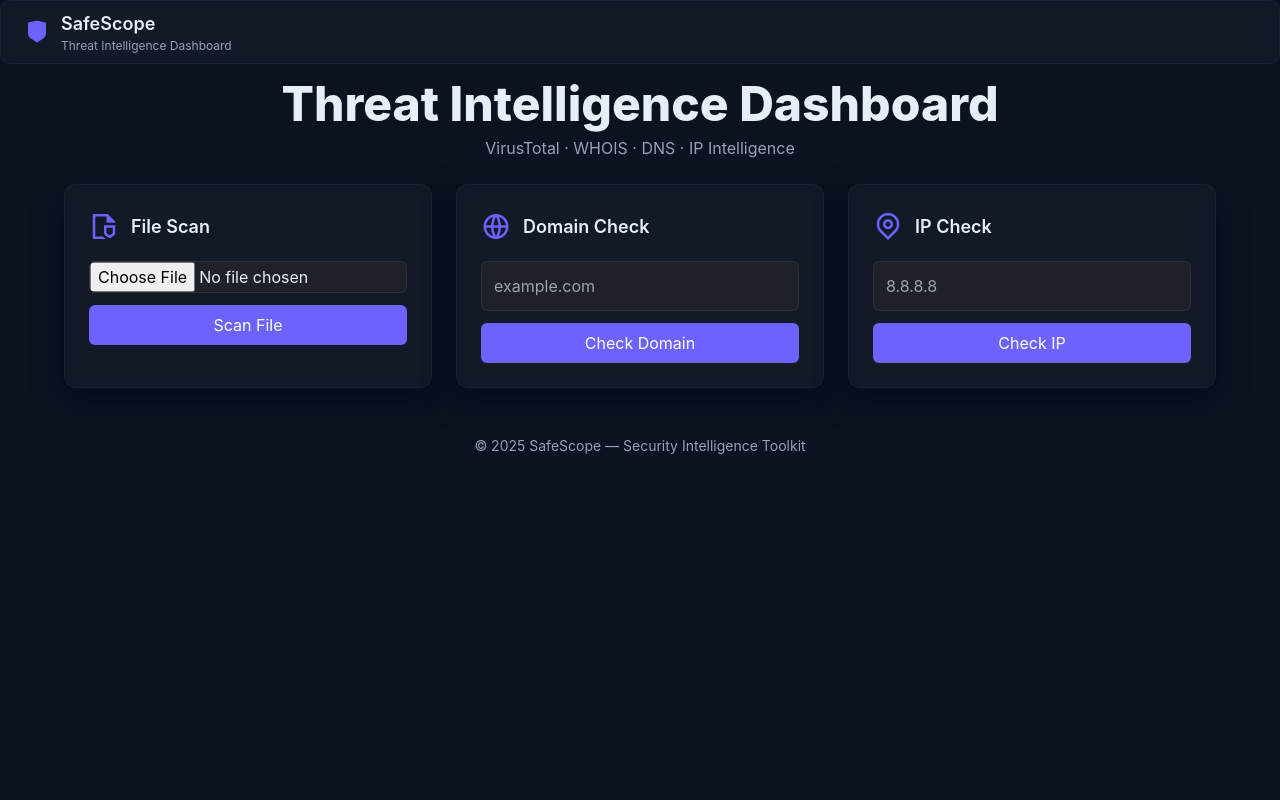
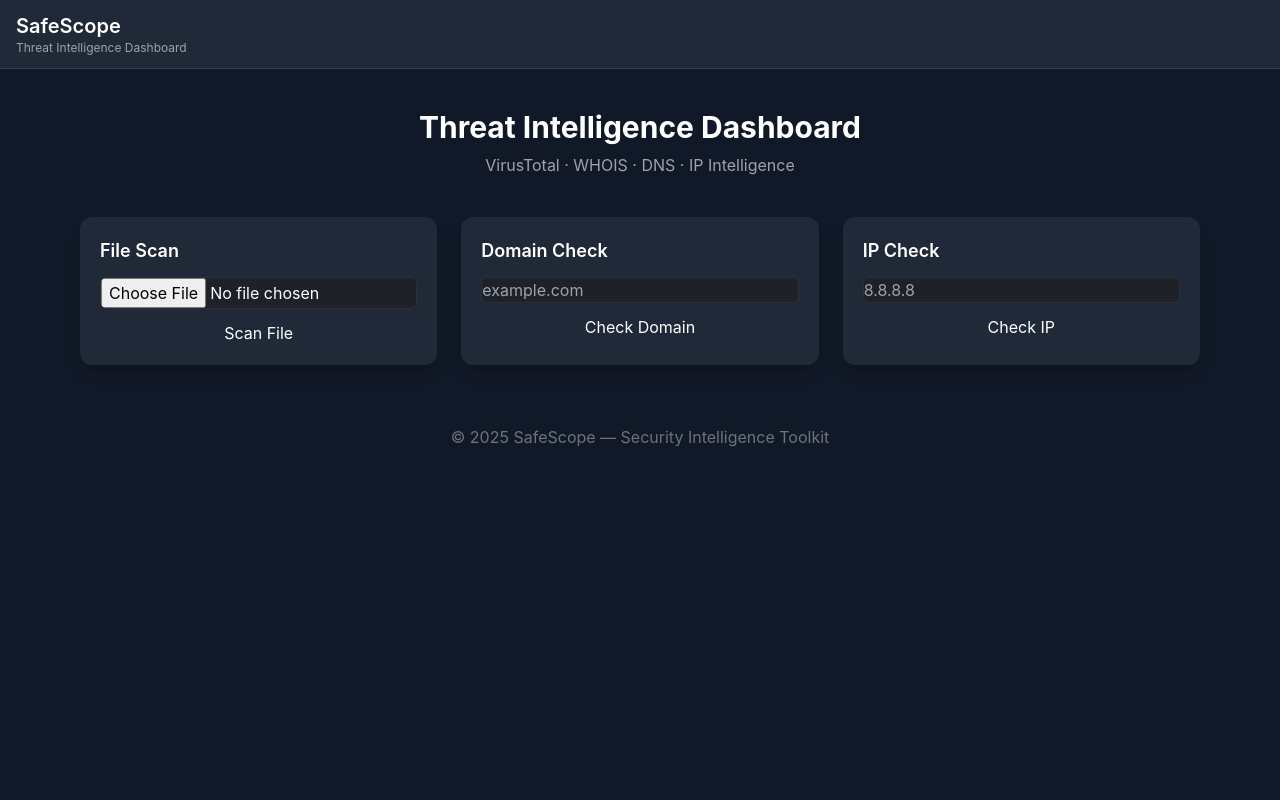
Before and after one commit to Iyohabenjami/Safescope, a Flask app: page / in a window 1280 px wide. Run offline with Flask 3, Linux system fonts and the light colour scheme; some libraries are stand-ins or nearby versions.

Commit message:
Update index.html

```diff
--- a/templates/index.html
+++ b/templates/index.html
@@ -5,155 +5,100 @@
   <meta name="viewport" content="width=device-width,initial-scale=1" />
   <title>SafeScope — Threat Intelligence Dashboard</title>
 
-  <!-- Tailwind CDN (optional for utilities used in markup) -->
   <script src="https://cdn.tailwindcss.com"></script>
 
-  <link href="https://cdn.jsdelivr.net/npm/remixicon@4.2.0/fonts/remixicon.css" rel="stylesheet">
   <link rel="stylesheet" href="/static/css/style.css">
 </head>
 
-<body class="min-h-screen flex flex-col">
+<body class="bg-gray-900 text-white">
 
-  <!-- Header -->
-  <header class="fixed top-0 left-0 right-0 h-16 glass z-50 flex items-center justify-between px-6">
-    <div class="flex items-center gap-3">
-      <i class="ri-shield-fill text-2xl" style="color:var(--accent)"></i>
-      <div>
-        <div class="text-lg font-semibold">SafeScope</div>
-        <div class="text-xs text-[var(--muted)]">Threat Intelligence Dashboard</div>
-      </div>
-    </div>
-  </header>
+  <!-- NAV -->
+  <nav class="bg-gray-800 border-b border-gray-700 px-4 py-3">
+    <div class="text-xl font-semibold">SafeScope</div>
+    <div class="text-xs text-gray-400">Threat Intelligence Dashboard</div>
+  </nav>
 
-  <!-- Hero -->
-  <section class="pt-20 pb-12 relative overflow-hidden">
-    <div class="max-w-5xl mx-auto text-center px-4">
-      <h1 class="text-4xl md:text-5xl font-extrabold mb-2">Threat Intelligence Dashboard</h1>
-      <p class="text-md text-[var(--muted)]">VirusTotal · WHOIS · DNS · IP Intelligence</p>
-    </div>
-  </section>
+  <main class="max-w-6xl mx-auto px-4 py-10">
 
-  <!-- Main -->
-  <main class="flex-1 -mt-6 px-4 md:px-8 lg:px-12">
-    <div class="max-w-6xl mx-auto">
+    <h1 class="text-center text-3xl font-bold mb-2">Threat Intelligence Dashboard</h1>
+    <p class="text-center text-gray-400 mb-10">
+      VirusTotal · WHOIS · DNS · IP Intelligence
+    </p>
+
     <div class="grid grid-cols-1 md:grid-cols-3 gap-6">
 
-        <!-- File Scan -->
-        <div class="glass rounded-xl p-6 card-shadow">
-          <div class="flex items-center mb-4">
-            <i class="ri-file-shield-2-line text-3xl" style="color:var(--accent)"></i>
-            <h3 class="ml-3 text-lg font-semibold">File Scan</h3>
+      <!-- FILE SCAN -->
+      <div class="card p-5 bg-gray-800 rounded-xl shadow-lg">
+        <h3 class="text-lg font-semibold mb-3">File Scan</h3>
+        <input id="file-input" type="file" class="text-white mb-3">
+        <button onclick="scanFile()" class="btn-primary w-full">Scan File</button>
+
+        <div id="file-loading" class="hidden mt-3 text-blue-400">Scanning...</div>
+        <div id="file-results" class="hidden mt-3"></div>
       </div>
 
-          <form id="file-form" onsubmit="event.preventDefault(); scanFile();">
-            <input type="file" id="file-input" class="mb-3 w-full" />
-            <button id="file-scan-btn" class="btn-accent w-full py-2 rounded-md" type="button" onclick="scanFile()">Scan File</button>
-          </form>
+      <!-- DOMAIN CHECK -->
+      <div class="card p-5 bg-gray-800 rounded-xl shadow-lg">
+        <h3 class="text-lg font-semibold mb-3">Domain Check</h3>
+        <input id="domain-input" placeholder="example.com"
+               class="input-dark w-full mb-3">
+        <button onclick="checkDomain()" class="btn-primary w-full">Check Domain</button>
 
-          <div id="file-loading" class="hidden mt-4 flex items-center gap-3">
-            <div class="w-9 h-9 border-4 border-[rgba(108,99,255,0.25)] border-t-[var(--accent)] rounded-full animate-spin"></div>
-            <div class="text-sm text-[var(--muted)]">Processing request...</div>
+        <div id="domain-loading" class="hidden mt-3 text-blue-400">Checking...</div>
+        <div id="domain-results" class="hidden mt-3"></div>
       </div>
 
-          <div id="file-results" class="mt-4 hidden"></div>
-        </div>
+      <!-- IP CHECK -->
+      <div class="card p-5 bg-gray-800 rounded-xl shadow-lg">
+        <h3 class="text-lg font-semibold mb-3">IP Check</h3>
+        <input id="ip-input" placeholder="8.8.8.8"
+               class="input-dark w-full mb-3">
+        <button onclick="checkIP()" class="btn-primary w-full">Check IP</button>
 
-        <!-- Domain Check -->
-        <div class="glass rounded-xl p-6 card-shadow">
-          <div class="flex items-center mb-4">
-            <i class="ri-global-line text-3xl" style="color:var(--accent)"></i>
-            <h3 class="ml-3 text-lg font-semibold">Domain Check</h3>
-          </div>
-
-          <div>
-            <input id="domain-input" type="text" placeholder="example.com" class="mb-3 w-full p-3 rounded-md" />
-            <button id="domain-check-btn" class="btn-accent w-full py-2 rounded-md" onclick="checkDomain()">Check Domain</button>
-          </div>
-
-          <div id="domain-loading" class="hidden mt-4 flex items-center gap-3">
-            <div class="w-9 h-9 border-4 border-[rgba(108,99,255,0.25)] border-t-[var(--accent)] rounded-full animate-spin"></div>
-            <div class="text-sm text-[var(--muted)]">Processing request...</div>
-          </div>
-
-          <div id="domain-results" class="mt-4 hidden"></div>
-        </div>
-
-        <!-- IP Check -->
-        <div class="glass rounded-xl p-6 card-shadow">
-          <div class="flex items-center mb-4">
-            <i class="ri-map-pin-line text-3xl" style="color:var(--accent)"></i>
-            <h3 class="ml-3 text-lg font-semibold">IP Check</h3>
-          </div>
-
-          <div>
-            <input id="ip-input" type="text" placeholder="8.8.8.8" class="mb-3 w-full p-3 rounded-md" />
-            <button id="ip-check-btn" class="btn-accent w-full py-2 rounded-md" onclick="checkIP()">Check IP</button>
-          </div>
-
-          <div id="ip-loading" class="hidden mt-4 flex items-center gap-3">
-            <div class="w-9 h-9 border-4 border-[rgba(108,99,255,0.25)] border-t-[var(--accent)] rounded-full animate-spin"></div>
-            <div class="text-sm text-[var(--muted)]">Processing request...</div>
-          </div>
-
-          <div id="ip-results" class="mt-4 hidden"></div>
+        <div id="ip-loading" class="hidden mt-3 text-blue-400">Checking...</div>
+        <div id="ip-results" class="hidden mt-3"></div>
       </div>
 
     </div>
 
-      <!-- Result Panel -->
-      <div id="result-panel" class="mt-8 hidden">
-        <div class="flex justify-between items-start gap-4">
-          <div class="flex-1">
-            <div id="result-card" class="glass rounded-xl p-5 card-shadow"></div>
-          </div>
-          <div class="w-64">
-            <div class="glass rounded-xl p-4">
-              <h4 class="text-sm font-semibold mb-2">Actions</h4>
-              <button id="report-btn" class="w-full py-2 rounded-md btn-accent mb-2">Report</button>
-              <a href="/" class="block text-center py-2 rounded-md border">Back to Dashboard</a>
-            </div>
-          </div>
+    <!-- RESULT PANEL -->
+    <div id="result-panel" class="hidden mt-12 p-6 bg-gray-800 rounded-xl">
+      <h3 class="text-xl font-semibold mb-4 flex justify-between">
+        Analysis Result
+        <button id="report-btn" class="btn-secondary">Report</button>
+      </h3>
+
+      <div id="result-card" class="mb-6"></div>
+
+      <pre id="raw-json" class="bg-gray-900 p-4 rounded-lg text-sm overflow-x-auto"></pre>
     </div>
 
-        <div class="mt-6">
-          <h5 class="text-sm font-semibold mb-2">Raw (for debugging only)</h5>
-          <pre id="raw-json" class="json-pre hidden"></pre>
-        </div>
-      </div>
+    <footer class="text-center text-gray-500 mt-10">
+      © 2025 SafeScope — Security Intelligence Toolkit
+    </footer>
 
-      <footer class="mt-12 text-center text-sm text-[var(--muted)]">
-        <p>© 2025 SafeScope — Security Intelligence Toolkit</p>
-      </footer>
-    </div>
   </main>
 
   <!-- REPORT MODAL -->
-  <div id="report-modal-backdrop" class="fixed inset-0 hidden items-center justify-center z-60">
-    <div class="modal-backdrop absolute inset-0"></div>
-    <div class="relative z-70 w-full max-w-lg mx-auto">
-      <div class="glass rounded-xl p-6">
-        <div class="flex justify-between items-center mb-4">
-          <h3 class="text-lg font-semibold">Submit Report</h3>
-          <button onclick="closeReportModal()" class="text-xl">✕</button>
-        </div>
-        <div class="space-y-3">
-          <label class="text-sm">Report Type</label>
-          <input id="modal-type" class="w-full p-2 rounded-md" />
+  <div id="report-modal-backdrop" class="hidden fixed inset-0 bg-black bg-opacity-70 flex justify-center items-center">
+    <div class="bg-gray-800 p-6 rounded-xl w-96">
+      <h3 class="text-xl font-bold mb-4">Submit Report</h3>
 
-          <label class="text-sm">Target</label>
-          <input id="modal-target" class="w-full p-2 rounded-md" />
+      <label class="block mb-2 text-sm">Report Type</label>
+      <input id="modal-type" class="input-dark w-full mb-3">
 
-          <label class="text-sm">Verdict</label>
-          <input id="modal-verdict" class="w-full p-2 rounded-md" />
+      <label class="block mb-2 text-sm">Target</label>
+      <input id="modal-target" class="input-dark w-full mb-3">
 
-          <label class="text-sm">Notes (optional)</label>
-          <textarea id="modal-notes" class="w-full p-2 rounded-md" rows="3"></textarea>
+      <label class="block mb-2 text-sm">Verdict</label>
+      <input id="modal-verdict" class="input-dark w-full mb-3">
 
-          <div class="flex gap-2">
-            <button class="btn-accent w-full py-2 rounded-md" onclick="submitReport()">Send</button>
-            <button class="w-full py-2 rounded-md border" onclick="closeReportModal()">Cancel</button>
-          </div>
-        </div>
+      <label class="block mb-2 text-sm">Notes (optional)</label>
+      <textarea id="modal-notes" class="input-dark w-full h-24 mb-4"></textarea>
+
+      <div class="flex justify-between">
+        <button onclick="closeReportModal()" class="btn-secondary">Cancel</button>
+        <button onclick="submitReport()" class="btn-primary">Send</button>
       </div>
     </div>
   </div>
```
Lines whose indentation alone changed are shown as unchanged.
